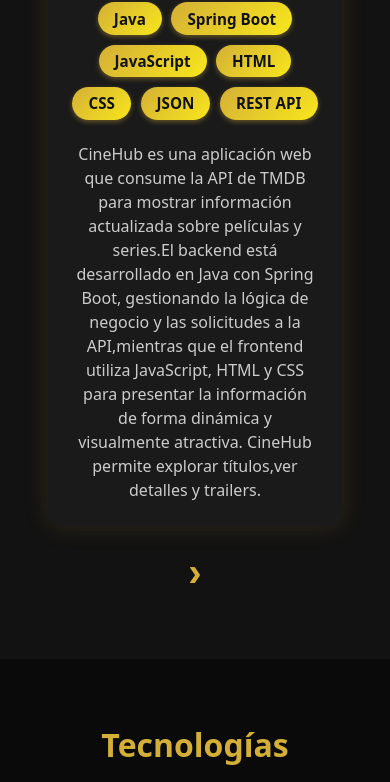
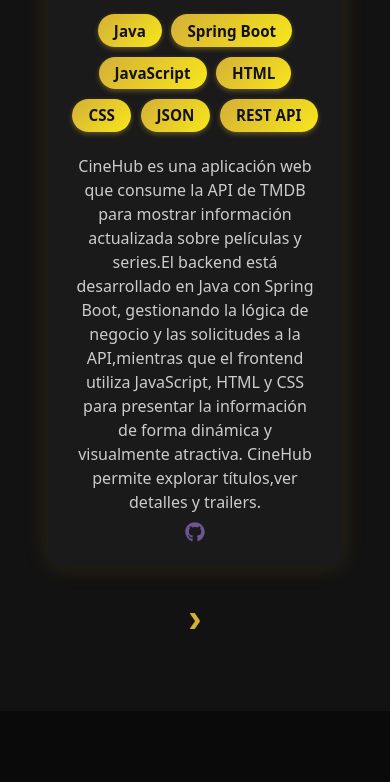
Before and after one commit to CarlosRiberaDonet/Carlos-Ribera, a React (Vite) app: page / in a window 390 px wide. Shown: the part 1371-2153 px from the top of the page. Built offline with nearby package versions, Linux system fonts and the light colour scheme.

Commit message:
update
Actualizo link de proyectos y creo icono git

```diff
--- a/src/components/Projects.jsx
+++ b/src/components/Projects.jsx
@@ -1,6 +1,7 @@
 // Projects.jsx
 import { useState } from 'react';
 import styles from './css/Projects.module.css';
+import { FaGithub } from 'react-icons/fa';
 import cinehub from '../images/cinehub.png';
 import magic from '../images/magic.png';
 import otro from '../images/otro.png';
@@ -61,14 +62,6 @@
     alt={`Vista previa de ${project.title}`}
     className={styles.image}
   />
-  <a
-    href={project.link}
-    target="_blank"
-    rel="noreferrer"
-    className={styles.githubLink}
-    aria-label={`GitHub - ${project.title}`}
-  >
-  </a>
   <ul className={styles.techList}>
     {project.technologies.map((tech, i) => (
       <li key={i} className={styles.techItem}>
@@ -77,6 +70,15 @@
     ))}
   </ul>
   <p className={styles.description}>{project.description}</p>
+    <a
+    href={project.link}
+    target="_blank"
+    rel="noopener noreferrer"
+    className={styles.githubLink}
+    aria-label={`GitHub - ${project.title}`}
+  >
+    <FaGithub size={48} />
+  </a>
 </article>
         <button
           onClick={nextProject}
--- a/src/components/css/Projects.module.css
+++ b/src/components/css/Projects.module.css
@@ -97,6 +97,20 @@
   user-select: none;
 }
 
+.githubLink {
+  display: inline-flex;
+  align-items: center;
+  justify-content: center;
+  margin-top: 12px;
+  color: #6e5494;
+  transition: color 0.3s, transform 0.3s;
+}
+
+.githubLink:hover {
+  color: #D4AF37;
+  transform: scale(1.2);
+}
+
 .navButton:hover {
   color: #000000;
   background-color: #D4AF37;
@@ -119,4 +133,17 @@
     font-size: 2.5rem;
     padding: 0 0.5rem;
   }
+
+    .githubLink {
+    margin-top: 8px;        /* menos margen en móviles */
+  }
+
+  .githubLink svg {
+    width: 20px;             /* icono más pequeño */
+    height: 20px;
+  }
+
+  .navButton {
+    padding: 6px 10px;       /* botones más pequeños */
+  }
 }
```
